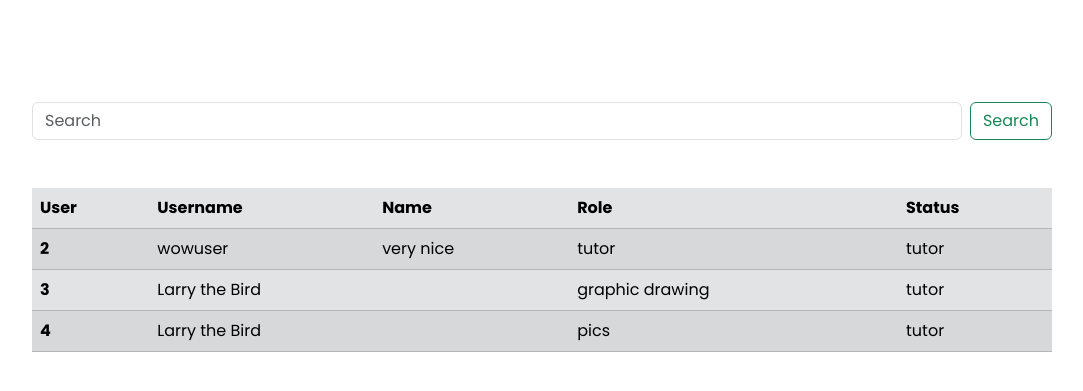
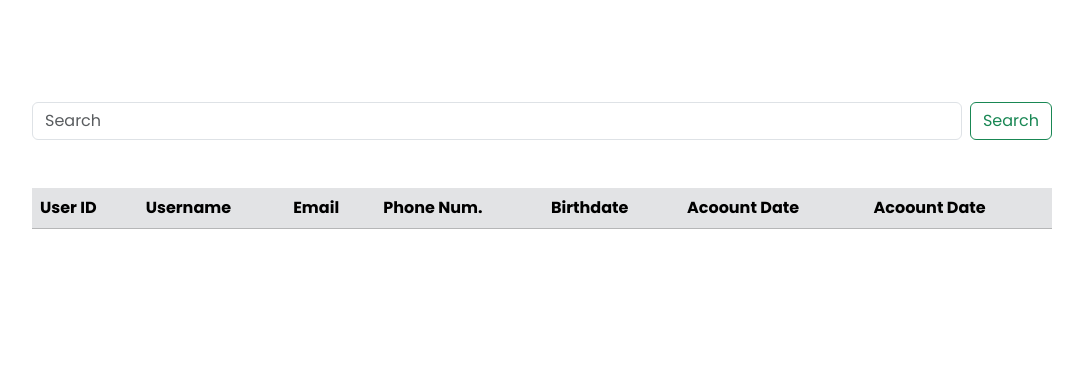
Before and after one commit to ServeITPH/ServeIT, a PHP site: page /admin/manageUsers.php in a window 1280 px wide. Shown: the part 218-609 px from the top of the page, without its empty margins (98-1181 px from the left). Run offline with PHP 8.4, Linux system fonts and the light colour scheme; the visitor is signed in with stand-in values (Sample User, id 1); tables that the repository leaves empty or names only in its code hold one stand-in row (values such as "Sample post"); lists and menus that the app fills with data are empty; some libraries are stand-ins or nearby versions.

Commit message:
add back-end for manage user and feedback

```diff
--- a/admin/managePosts.php
+++ b/admin/managePosts.php
@@ -2,6 +2,8 @@
 
 include("../sharedAssets/connect.php");
 include("adminAssets/user.php");
+
+
 
 ?>
 <!doctype html>
--- a/admin/manageUsers.php
+++ b/admin/manageUsers.php
@@ -2,6 +2,19 @@
 
 include("../sharedAssets/connect.php");
 include("adminAssets/user.php");
+
+// delete user
+
+if (isset($_POST['btnDelete'])) {
+    $deleteID = $_POST['userID'];
+    $deleteQuery = "DELETE FROM users WHERE userID = '$deleteID'";
+    executeQuery($deleteQuery);
+
+}
+//User List
+$userListQuery = "SELECT * FROM users WHERE role ='user'";
+$userListResult = executeQuery($userListQuery);
+
 
 ?>
 <!doctype html>
@@ -58,35 +71,41 @@ include("adminAssets/user.php");
                         <table class="table table-secondary table-striped">
                             <thead>
                                 <tr>
-                                    <th scope="col">User</th>
+                                    <th scope="col">User ID</th>
                                     <th scope="col">Username</th>
-                                    <th scope="col">Name</th>
-                                    <th scope="col">Role</th>
-                                    <th scope="col">Status</th>
+                                    <th scope="col">Email</th>
+                                    <th scope="col">Phone Num.</th>
+                                    <th scope="col">Birthdate</th>
+                                    <th scope="col">Acoount Date</th>
+                                    <th scope="col">Acoount Date</th>
                                 </tr>
                             </thead>
                             <tbody>
-                                <tr>
-                                    <th scope="row">2</th>
-                                    <td>wowuser</td>
-                                    <td>very nice</td>
-                                    <td>tutor</td>
-                                    <td>tutor</td>
-                                </tr>
-                                <tr>
-                                    <th scope="row">3</th>
-                                    <td colspan="2">Larry the Bird</td>
-                                    <td>graphic drawing</td>
-                                    <td>tutor</td>
+                                <?php
+                                if (mysqli_num_rows($userListResult) > 0) {
+                                    while ($userListRow = mysqli_fetch_assoc($userListResult)) {
 
-                                </tr>
-                                <tr>
-                                    <th scope="row">4</th>
-                                    <td colspan="2">Larry the Bird</td>
-                                    <td>pics</td>
-                                    <td>tutor</td>
+                                        ?>
+                                        <tr>
+                                            <th scope="row"><?php echo $userListRow['userID']; ?></th>
+                                            <td><?php echo $userListRow['username']; ?></td>
+                                            <td><?php echo $userListRow['email']; ?></td>
+                                            <td><?php echo $userListRow['phoneNumber']; ?></td>
+                                            <td><?php echo $userListRow['birthDate']; ?></td>
+                                            <td><?php echo $userListRow['accountDate']; ?></td>
+                                            <td>
+                                                <form method="POST">
+                                                    <input type="hidden" value="<?php echo $userListRow['userID']; ?>"
+                                                        name="userID">
+                                                    <button type="submit" class="btn btn-danger deletebtn" name="btnDelete">Delete</button>
+                                                </form>
+                                            </td>
+                                        </tr>
+                                        <?php
+                                    }
+                                }
+                                ?>
 
-                                </tr>
                             </tbody>
                         </table>
                     </div>
```
Also changed, not shown: admin/feedback.php (+18 -20 lines), admin/index.php (+12 -21 lines).
